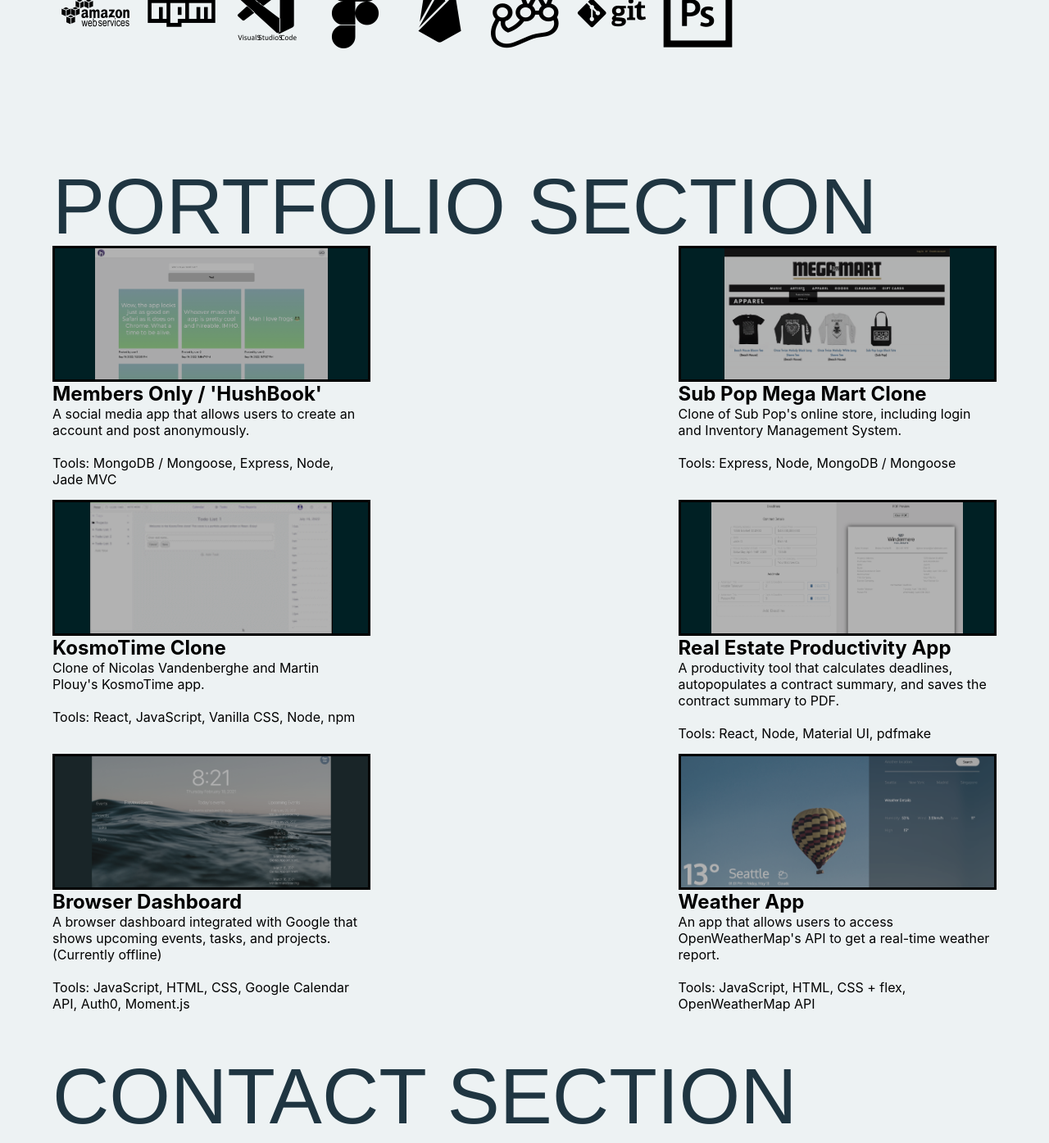
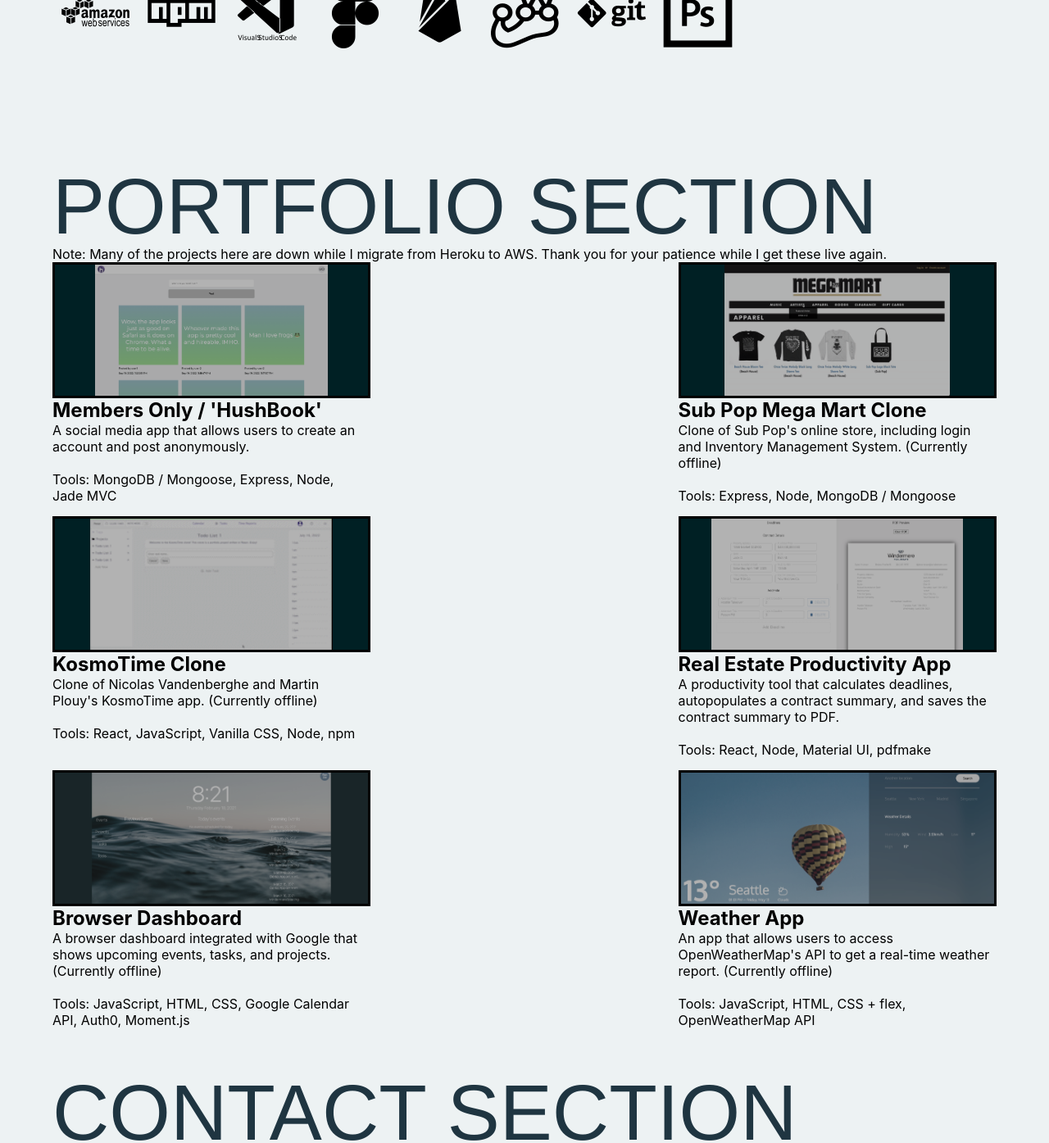
Before and after one commit to dyyllaann/portfolio, a React (Create React App) app: page /info in a window 1280 px wide. Shown: the part 1424-2819 px from the top of the page at 82% size. Built offline with nearby package versions, Linux system fonts and the light colour scheme.

Commit message:
Update portfolio description.

```diff
--- a/src/App.js
+++ b/src/App.js
@@ -200,6 +200,8 @@ function Portfolio() {
   return (
 		<section id="portfolio">
 			<h1>Portfolio Section</h1>
+			<p>Note: Many of the projects here are down while I migrate from Heroku to
+				AWS. Thank you for your patience while I get these live again.</p>
 			<div className="portfolio-grid">
 				<PortfolioCard
 					name={`Members Only / 'HushBook'`}
@@ -212,14 +214,15 @@ function Portfolio() {
 				/>
 				<PortfolioCard
 					name={"Sub Pop Mega Mart Clone"}
-					description={`Clone of Sub Pop's online store, including login and Inventory Management System.`}
+					description={`Clone of Sub Pop's online store, including login and Inventory
+					Management System. (Currently offline)`}
 					tools={"Express, Node, MongoDB / Mongoose"}
 					image={subPopClone}
 					link="https://sub-pop-clone.herokuapp.com/catalog"
 				/>
 				<PortfolioCard
 					name={"KosmoTime Clone"}
-					description={`Clone of Nicolas Vandenberghe and Martin Plouy's KosmoTime app.`}
+					description={`Clone of Nicolas Vandenberghe and Martin Plouy's KosmoTime app. (Currently offline)`}
 					tools={"React, JavaScript, Vanilla CSS, Node, npm"}
 					image={kosmotimeClone}
 					link="https://kosmotime-clone.herokuapp.com/"
@@ -243,7 +246,7 @@ function Portfolio() {
 				/>
 				<PortfolioCard
 					name={"Weather App"}
-					description={`An app that allows users to access OpenWeatherMap's API to get a real-time weather report.`}
+					description={`An app that allows users to access OpenWeatherMap's API to get a real-time weather report. (Currently offline)`}
 					tools={"JavaScript, HTML, CSS + flex, OpenWeatherMap API"}
 					image={weatherScreen}
 					link="https://github.com/dyyllaann/weather-app"
```
